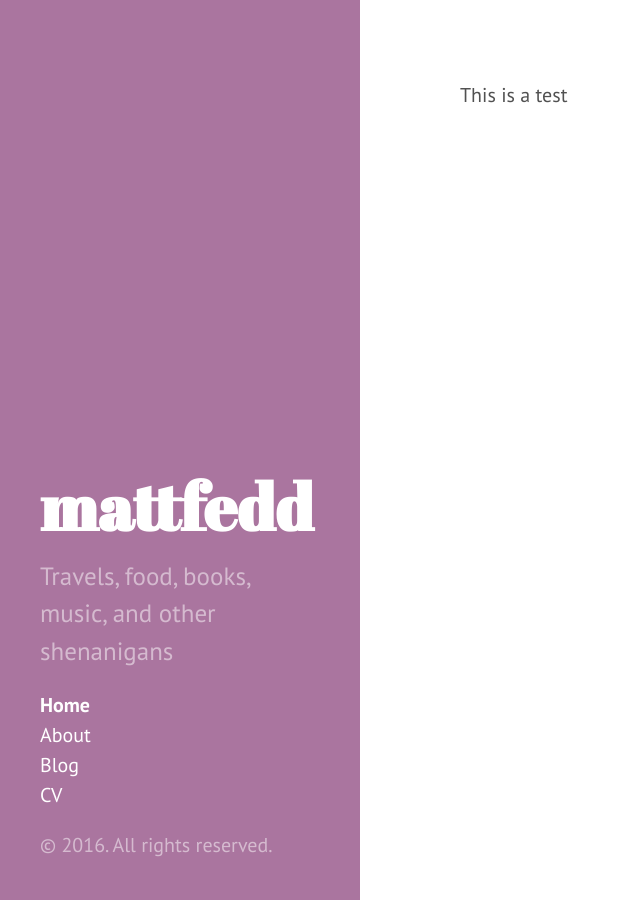
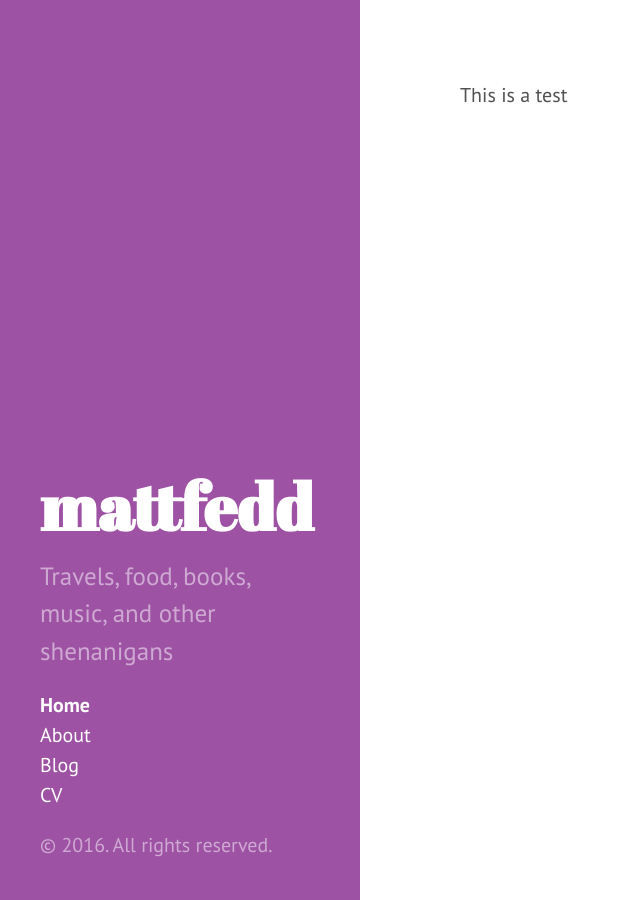
Before and after one commit to mattfedd/mattfedd.github.io, a Jekyll site: the page built from index.html, in a window 1280 px wide. Shown: the whole page, without its empty margins (0-640 px from the left). Built offline with Jekyll 4.4.1, drawn with Linux system fonts in a browser that asks for light colours.

Commit message:
Update hyde.css

```diff
--- a/public/css/hyde.css
+++ b/public/css/hyde.css
@@ -233,11 +233,11 @@ a.sidebar-nav-item:focus {
 
 /* Magenta */
 .theme-base-0e .sidebar {
-  background-color: #aa759f;
+  background-color: #9d52a4;
 }
 .theme-base-0e .content a,
 .theme-base-0e .related-posts li a:hover {
-  color: #aa759f;
+  color: #9d52a4;
 }
 
 /* Brown */
```
